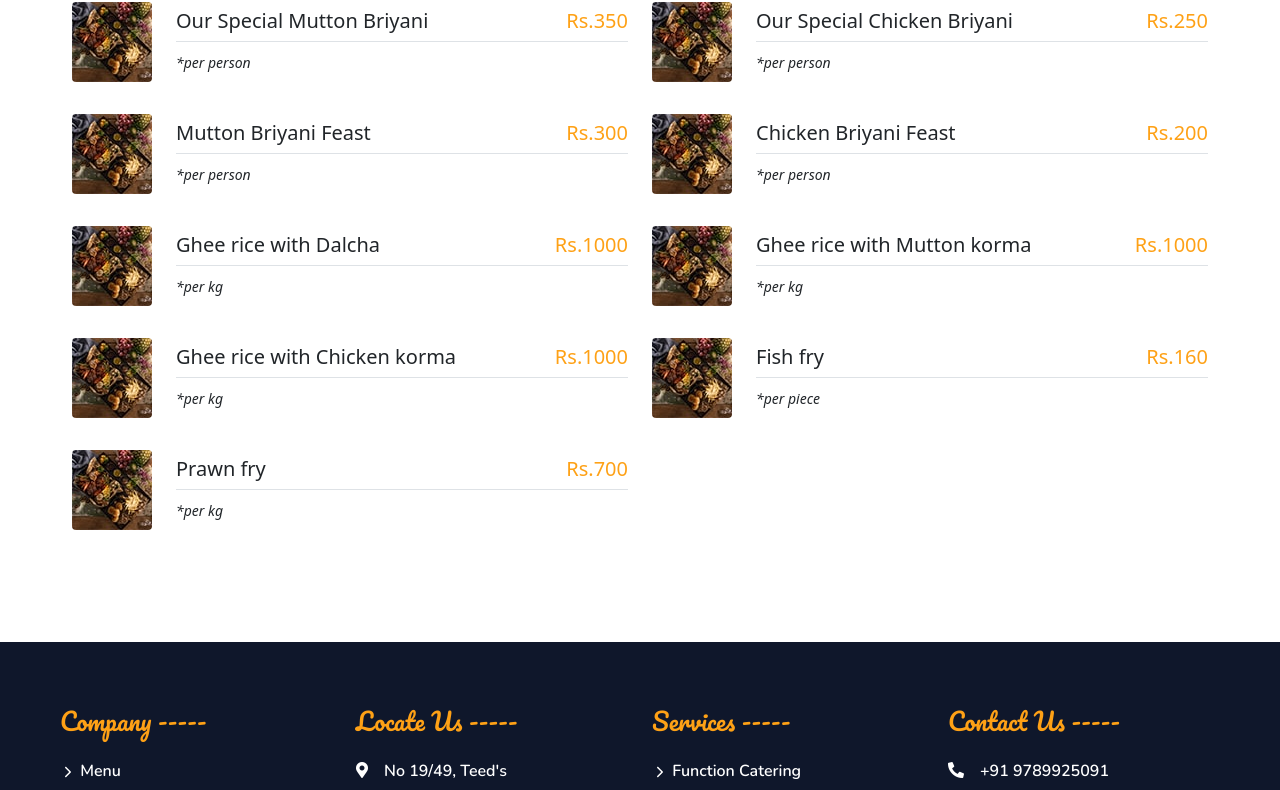
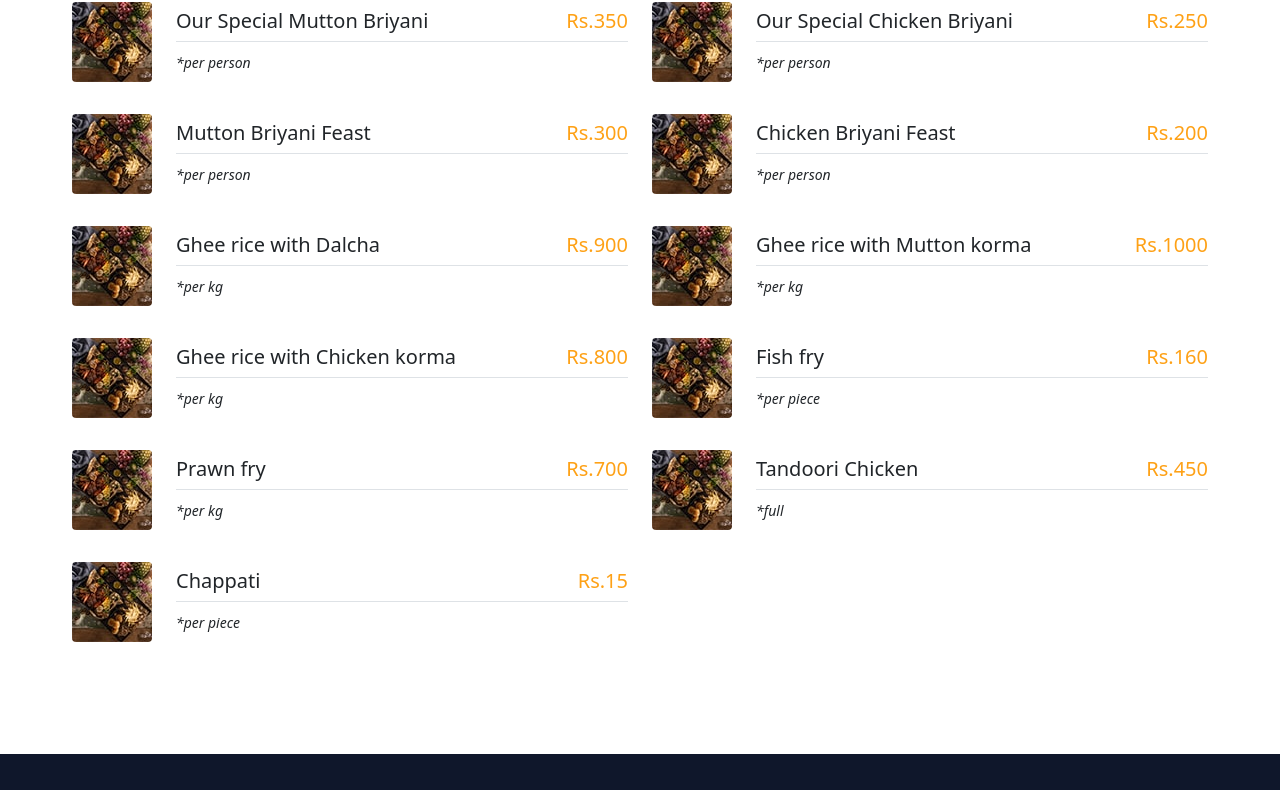
Before and after one commit to coderYoges/food-app-1.0, a React (Create React App) app: page /menu in a window 1280 px wide. Shown: the part 389-1179 px from the top of the page. Built offline with nearby package versions, Linux system fonts and the light colour scheme; a web font is replaced by a local one.

Commit message:
Feat: Menu check

```diff
--- a/package.json
+++ b/package.json
@@ -8,6 +8,7 @@
     "@testing-library/react": "^13.4.0",
     "@testing-library/user-event": "^13.5.0",
     "bootstrap": "^5.3.3",
+    "firebase": "^10.11.1",
     "jquery": "^3.7.1",
     "lodash": "^4.17.21",
     "react": "^18.2.0",
@@ -21,6 +22,7 @@
     "react-scripts": "5.0.1",
     "redux-persist": "^6.0.0",
     "redux-thunk": "^3.1.0",
+    "rxjs": "^7.8.1",
     "styled-components": "^6.1.9",
     "web-vitals": "^2.1.4"
   },
--- a/src/components/navbar/Navbar.jsx
+++ b/src/components/navbar/Navbar.jsx
@@ -3,7 +3,10 @@ import styled from "styled-components";
 import { useNavigate } from "react-router-dom";
 import { connect } from "react-redux";
 import { setNavbar } from "../../redux/reducer";
-import { headerConstants } from "../../config";
+import { headerConstants, enquiryConstants } from "../../config";
+import { MdOutlineAnnouncement } from "react-icons/md";
+import { Modal } from "react-responsive-modal";
+import { IoMdCloseCircle } from "react-icons/io";
 
 const NavbarContainer = styled.nav`
   @media (min-width: 992px) {
@@ -91,8 +94,27 @@ const EnquiryLink = styled.a`
   }
 `;
 
+const ModalHeader = styled.h2`
+  color: #fea116;
+  font-weight: 600;
+  line-height: 1.5;
+  font-size: calc(1rem + 1vw);
+  font-family: "Pacifico", cursive;
+  cursor: pointer;
+  margin: 1rem 0;
+  text-align: center;
+`;
+
+const ModalCloseIcon = styled(IoMdCloseCircle)`
+  width: 1.5rem;
+  height: 1.5rem;
+  color: #000;
+`;
+
 const NavbarCmpt = ({ navbarOpened, setNavbar }) => {
   const [isNavOpened, setNavOpened] = useState(false);
+  const [enquiryOpened, setEnquiryOpened] = useState(false);
+
   useEffect(() => {
     setNavbar(isNavOpened);
   }, [isNavOpened]);
@@ -102,6 +124,17 @@ const NavbarCmpt = ({ navbarOpened, setNavbar }) => {
       <NavbarBrand className="p-0">
         <NavbarBanner>{headerConstants.title}</NavbarBanner>
       </NavbarBrand>
+      <div>
+        <NavbarCollapse
+          type="button"
+          className="mx-2"
+          onClick={() => setEnquiryOpened(!enquiryOpened)}
+        >
+          <MdOutlineAnnouncement
+            className="text-light"
+            style={{ opacity: "0.55" }}
+          />
+        </NavbarCollapse>
         <NavbarCollapse
           type="button"
           data-bs-toggle="collapse"
@@ -110,6 +143,7 @@ const NavbarCmpt = ({ navbarOpened, setNavbar }) => {
         >
           <span className="fa fa-bars"></span>
         </NavbarCollapse>
+      </div>
       <NavbarCollapseSmall
         className={`roll-height ${navbarOpened ? "d-block" : "d-none"}`}
       >
@@ -157,6 +191,18 @@ const NavbarCmpt = ({ navbarOpened, setNavbar }) => {
         </div>
         <EnquiryLink>{headerConstants.link}</EnquiryLink>
       </div>
+      <Modal
+        open={enquiryOpened}
+        onClose={() => setEnquiryOpened(false)}
+        center
+        closeIcon={<ModalCloseIcon />}
+        styles={{
+          modal: { backgroundColor: "#fff" },
+          overlay: { opacity: "0.5" },
+        }}
+      >
+        <ModalHeader>{enquiryConstants.title}</ModalHeader>
+      </Modal>
     </NavbarContainer>
   );
 };
--- a/src/config/index.js
+++ b/src/config/index.js
@@ -2,6 +2,10 @@ export const headerConstants = {
   title: "H.A.Biryani",
   paths: ["Home", "About", "Menu", "Gallery", "Contact"],
   link: "Enquiry",
+};
+
+export const enquiryConstants = {
+  title: "---- Enquire Us ----",
 };
 
 export const footerConstants = {
@@ -172,13 +176,13 @@ export const menuPageConstants = {
           receipes: [
             "Welcome Drink",
             "Mutton Biryani",
-            "Bismillah",
             "Bread Halwa Sweet",
             "Brinjal Chutney",
             "Onion Chutney",
             "Chicken 65",
             "Chicken Gravy",
             "Rumani Roti",
+            "Chappati",
             "Ice Cream",
             "Beeda",
             "Popcorn",
@@ -203,6 +207,7 @@ export const menuPageConstants = {
             "Chicken 65",
             "Chicken Gravy",
             "Rumani Roti",
+            "Chappati",
             "Ice Cream",
             "Beeda",
             "Popcorn",
@@ -249,7 +254,7 @@ export const menuPageConstants = {
         },
         {
           title: "Ghee rice with Dalcha",
-          price: "Rs.1000",
+          price: "Rs.900",
           label: "per kg",
           menuId: "005",
           receipes: [],
@@ -263,7 +268,7 @@ export const menuPageConstants = {
         },
         {
           title: "Ghee rice with Chicken korma",
-          price: "Rs.1000",
+          price: "Rs.800",
           label: "per kg",
           menuId: "007",
           receipes: [],
@@ -281,6 +286,27 @@ export const menuPageConstants = {
           label: "per kg",
           menuId: "009",
           receipes: [],
+        },
+
+        {
+          title: "Tandoori Chicken",
+          price: "Rs.450",
+          label: "full",
+          menuId: "010",
+          receipes: [
+            "full - Rs. 450",
+            "half - Rs.250",
+            "Fresh Mayonnaise",
+            "Green Chutney",
+          ],
+        },
+        {
+          title: "Chappati",
+          price: "Rs.15",
+          label: "per piece",
+          menuId: "011",
+          receipes: [
+          ]
         },
       ],
     },
@@ -339,7 +365,6 @@ export const menuPageConstants = {
             "Service Boys",
           ],
         },
-
         {
           title: "Panner Tikka",
           price: "Rs.60",
@@ -348,11 +373,33 @@ export const menuPageConstants = {
           receipes: [],
         },
         {
-          title: "Butter Panner Masala",
-          price: "",
-          label: "",
+          title: "Panner 65",
+          price: "Rs.400",
+          label: "per kg",
           menuId: "105",
           receipes: [],
+        },
+        {
+          title: "Mushroom 65",
+          price: "Rs.300",
+          label: "per kg",
+          menuId: "106",
+          receipes: [],
+        },
+        {
+          title: "Butter Panner Masala",
+          price: "Rs.60",
+          label: "per piece",
+          menuId: "107",
+          receipes: [],
+        },
+        {
+          title: "Chappati",
+          price: "Rs.15",
+          label: "per piece",
+          menuId: "011",
+          receipes: [
+          ]
         },
       ],
     },
@@ -368,22 +415,28 @@ export const menuPageConstants = {
         },
         {
           title: "Carrot Halwa",
-          price: "",
-          label: "",
+          price: "Rs.600",
+          label: "per kg",
           menuId: "202",
         },
         {
           title: "Muntajan Sweet",
-          price: "",
-          label: "",
+          price: "Rs.1000",
+          label: "per kg",
           menuId: "203",
         },
 
         {
           title: "Firni Sweet",
-          price: "",
-          label: "",
+          price: "Rs.1000",
+          label: "per kg",
           menuId: "204",
+        },
+        {
+          title: "Fruit Salad",
+          price: "Rs.15",
+          label: "per cup",
+          menuId: "205",
         },
       ],
     },
--- a/src/pages/about/Testimonials.jsx
+++ b/src/pages/about/Testimonials.jsx
@@ -114,7 +114,7 @@ const TestimonialCmpt = () => {
           <TestimonialCarouselItem key={"testimonial" + index}>
             <TestimonialItem>
               <i
-                class="fa fa-quote-left fa-2x mb-3"
+                className="fa fa-quote-left fa-2x mb-3"
                 style={{ color: "#fea116" }}
               ></i>
               <p>{testimony.message}</p>
```
Also changed, not shown: src/config/firebase.js (added, +16 -0 lines), src/pages/admin/index.jsx (added, +26 -0 lines), 1 other file (tests, documents, lock files or other folders). Lines whose indentation alone changed are shown as unchanged.
